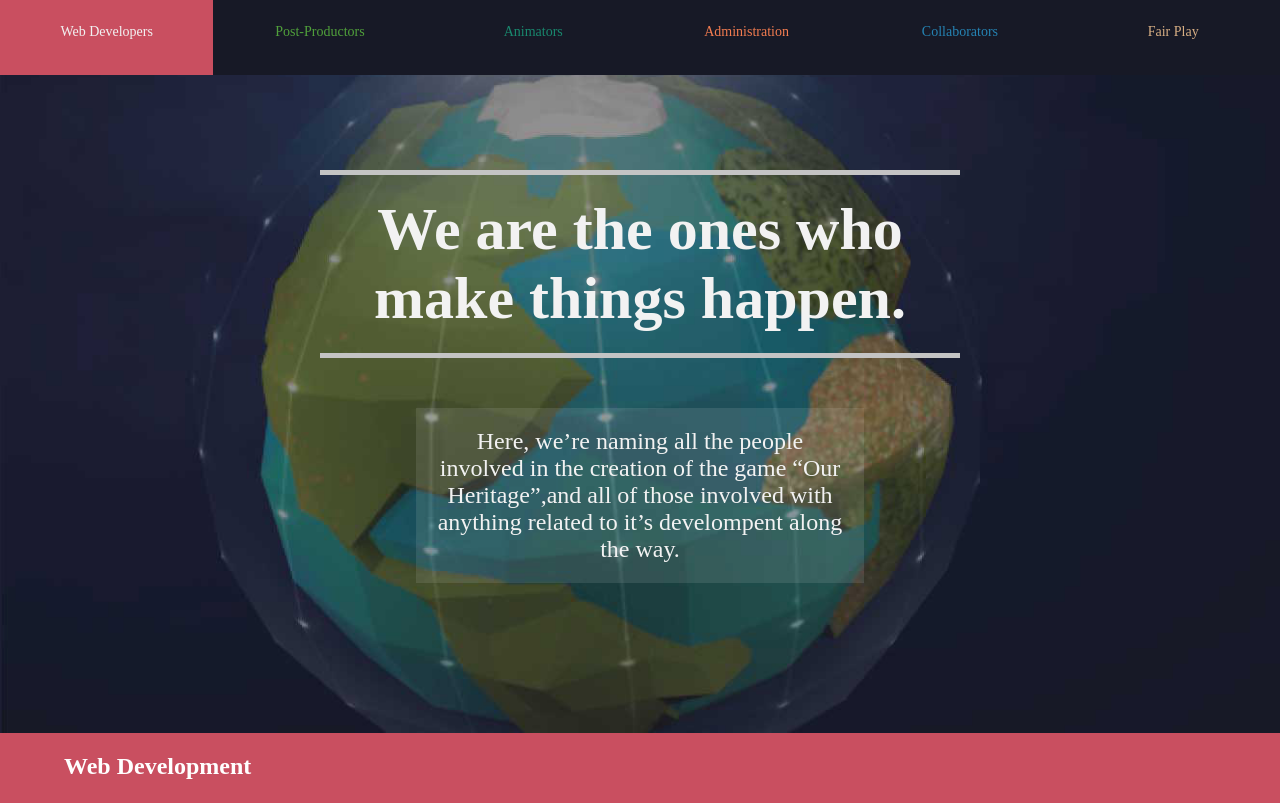
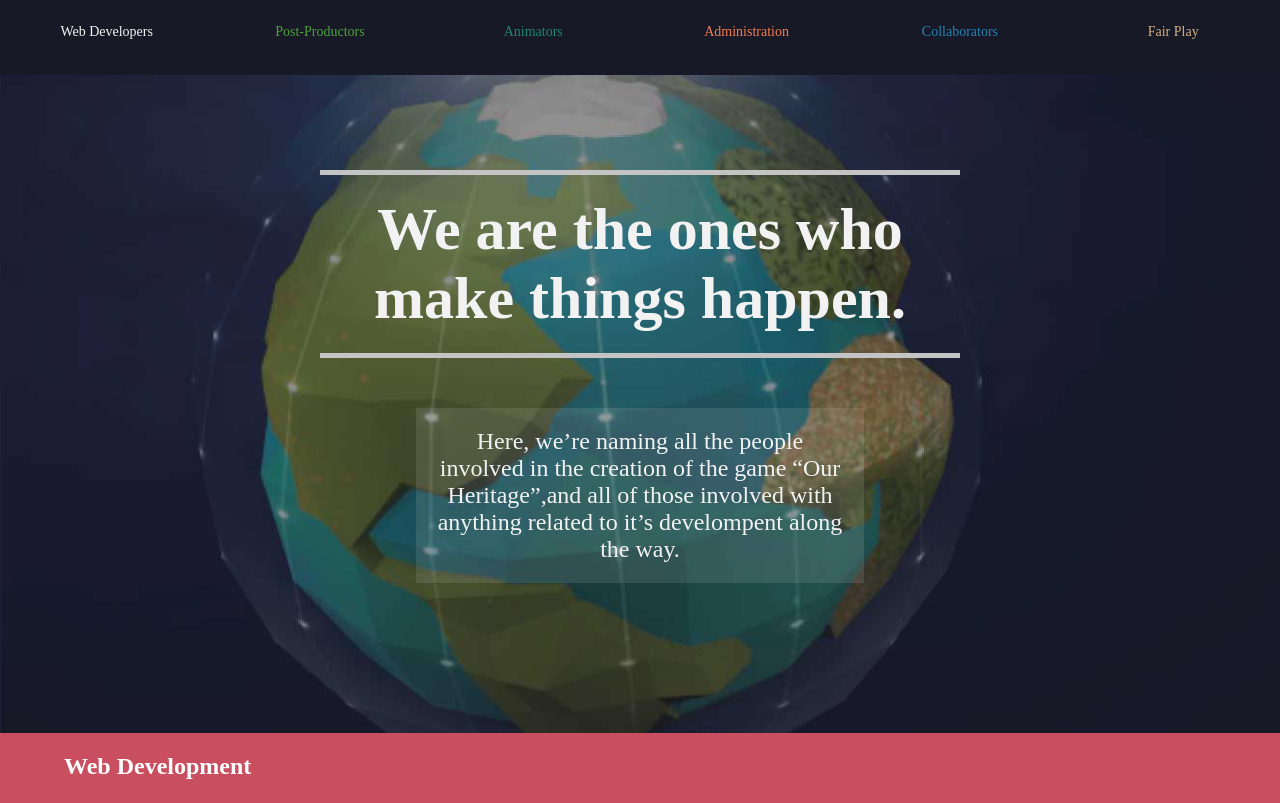
Before and after one commit to creditos-game/creditos-game.github.io, a website: page index.html in a window 1280 px wide. Shown: the top 803 px of the page. Drawn offline with nearby package versions, Linux system fonts and the light colour scheme; a web font is replaced by a local one.

Commit message:
se hace arreglo en navegacion

```diff
--- a/sass/partials/modules/_navigation.scss
+++ b/sass/partials/modules/_navigation.scss
@@ -63,14 +63,15 @@
 		font-family: $text-font;
 
 		&:hover {
+			background-color: transparent;
 			color: #f2f2f2;
 		}
 
 		@media screen and (min-width: 1000px) {
 			@include font-size(14);
 			display: block;
-			padding: 24px 0 32px;
-			height: 100%;
+			padding: 24px 0 13px;
+			height: 50%;
 			width: 100%;
 		}
 	}
```
Also changed, not shown: css/styles.css.
